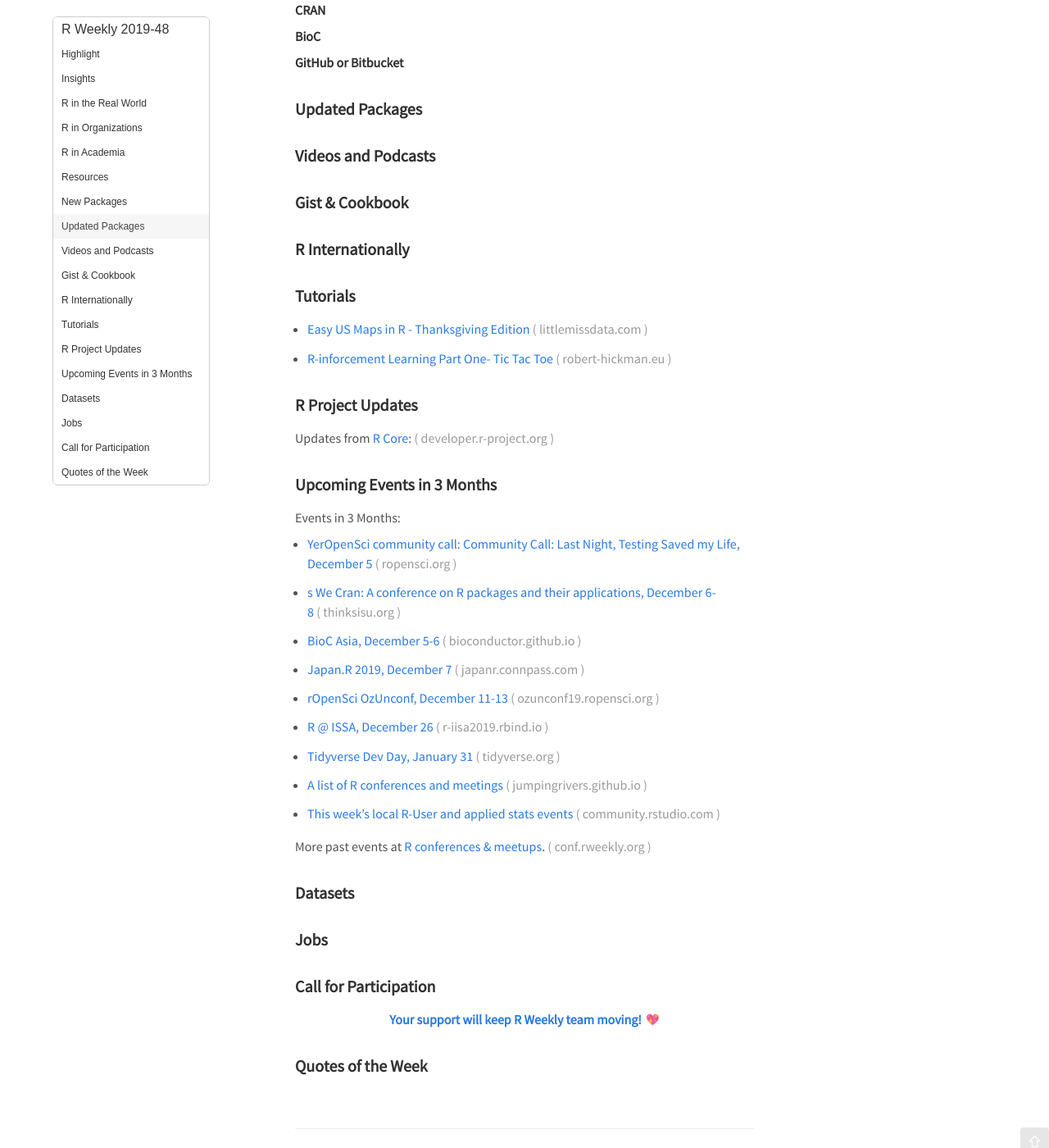
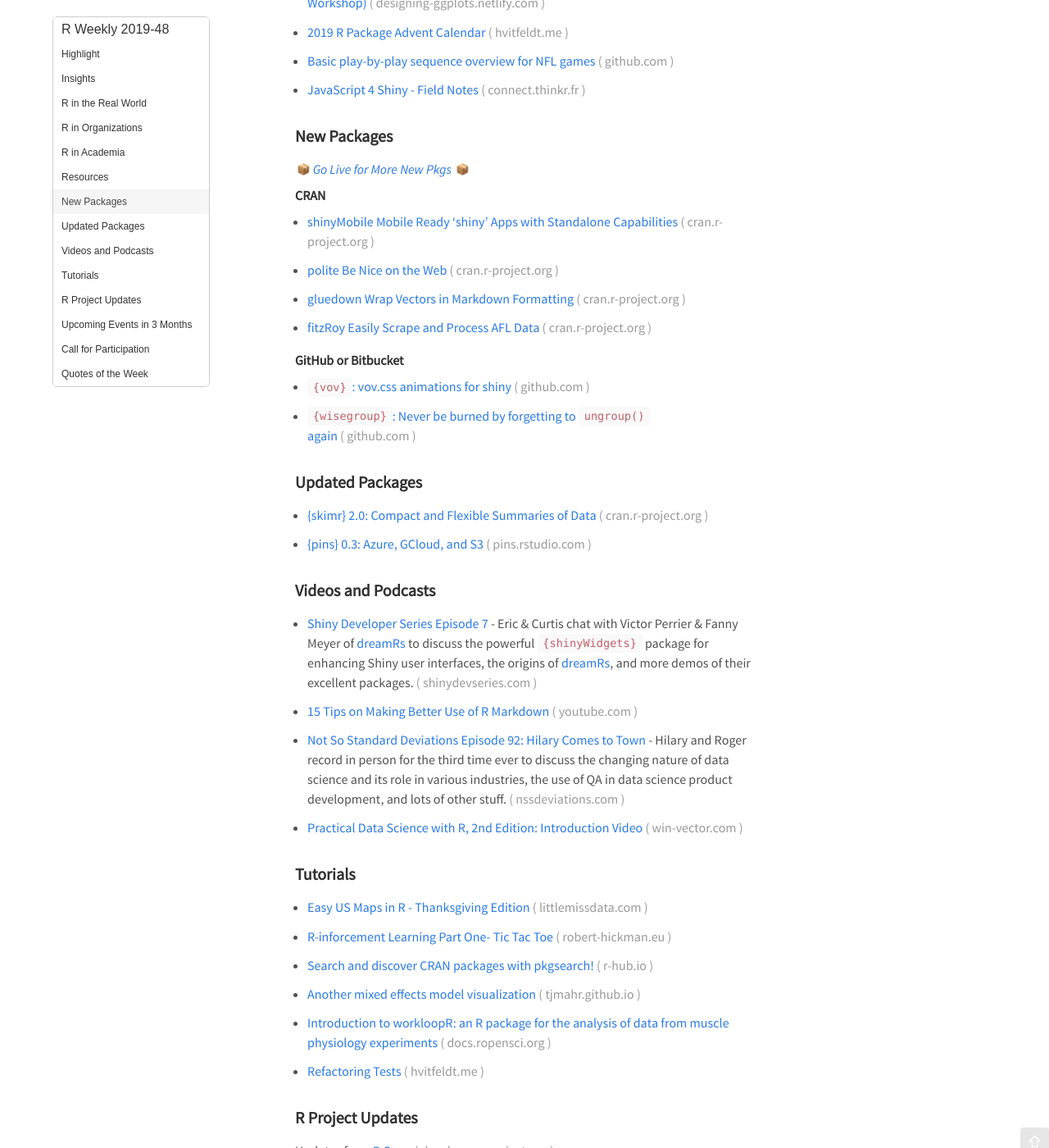
Before and after one commit to rweekly/rweekly.org, a Jekyll site: the page built from draft.md, in a window 1280 px wide and 1400 px high, scrolled down 1557 px. Shown: the whole window at 82% size. Built offline with Jekyll 4.4.1, drawn with Linux system fonts in a browser that asks for light colours; emoji names are drawn with the system emoji font; comment, search, counter and statistics services are not loaded; some of the changed text lies outside the part shown.

Commit message:
prep for next issue release

```diff
--- a/draft.md
+++ b/draft.md
@@ -23,13 +23,19 @@
 
 ![EPL2](https://raw.githubusercontent.com/rweekly/image/master/2019-12-02/xG_setpieceAT_top7_plot.png)
 
++ [AI, Machine Learning and Data Science Roundup: November 2019](https://blog.revolutionanalytics.com/2019/11/airoundup-november-2019.html)
+
++ [Easy US Maps in R - Thanksgiving Edition](https://www.littlemissdata.com/blog/usmap)
+
++ [Getting started with Keras from R - the 2020 edition](https://blogs.rstudio.com/tensorflow/posts/2019-11-27-gettingstarted-2020/)
+
 ###  R in Organizations
 
 + [A pivotal change to Software Carpentry](https://www.rostrum.blog/2019/11/27/pivot/)
 
-###  R in Academia
+### R in Academia
 
-
++ [R-inforcement Learning Part One- Tic Tac Toe](https://www.robert-hickman.eu/post/r-inforcement_learning_one/)
 
 ###  Resources
 
@@ -39,43 +45,58 @@
 
 + [Basic play-by-play sequence overview for NFL games](https://github.com/wiscostret/nflpbpseq/blob/master/nflpbpseqviz.md)
 
++ [JavaScript 4 Shiny - Field Notes](https://connect.thinkr.fr/js4shinyfieldnotes/)
+
 ###  New Packages
 
 <p class="added-hostname"><a href="https://rweekly.org/live" target="_blank" class="externalLink">📦 <i>Go Live for More New Pkgs</i> 📦</a></p>
 
 **CRAN**
 
++ [shinyMobile   Mobile Ready 'shiny' Apps with Standalone Capabilities](https://cran.r-project.org/package=shinyMobile)
 
++ [polite   Be Nice on the Web](https://cran.r-project.org/package=polite)
 
-**BioC**
++ [gluedown   Wrap Vectors in Markdown Formatting](https://cran.r-project.org/package=gluedown)
 
++ [fitzRoy   Easily Scrape and Process AFL Data](https://cran.r-project.org/package=fitzRoy)
 
 
 **GitHub or Bitbucket**
 
++ [`{vov}`: vov.css animations for shiny](https://github.com/tyluRp/vov)
 
++ [`{wisegroup}`: Never be burned by forgetting to `ungroup()` again](https://github.com/MilesMcBain/wisegroup)
 
 ### Updated Packages
 
++ [{skimr} 2.0: Compact and Flexible Summaries of Data](https://cran.r-project.org/web/packages/skimr/index.html)
 
++ [{pins} 0.3: Azure, GCloud, and S3](http://pins.rstudio.com/blog/posts/pins-0-3-0)
 
 ###  Videos and Podcasts
 
++ [Shiny Developer Series Episode 7](https://shinydevseries.com/ep7) - Eric & Curtis chat with Victor Perrier & Fanny Meyer of [dreamRs](https://www.dreamrs.fr/) to discuss the powerful `{shinyWidgets}` package for enhancing Shiny user interfaces, the origins of [dreamRs](https://www.dreamrs.fr/), and more demos of their excellent packages.
 
++ [15 Tips on Making Better Use of R Markdown](https://www.youtube.com/watch?v=L5yTrtRdeCI&feature=youtu.be)
 
-### Gist & Cookbook
++ [Not So Standard Deviations Episode 92: Hilary Comes to Town](http://nssdeviations.com/92-hilary-comes-to-town) - Hilary and Roger record in person for the third time ever to discuss the changing nature of data science and its role in various industries, the use of QA in data science product development, and lots of other stuff.
 
-
-
-### R Internationally
-
-
++ [Practical Data Science with R, 2nd Edition: Introduction Video](http://www.win-vector.com/blog/2019/11/practical-data-science-with-r-2nd-edition-introduction-video/)
 
 ###  Tutorials
 
 + [Easy US Maps in R - Thanksgiving Edition](https://www.littlemissdata.com/blog/usmap)
 
 + [R-inforcement Learning Part One- Tic Tac Toe](https://www.robert-hickman.eu/post/r-inforcement_learning_one/)
+
++ [Search and discover CRAN packages with pkgsearch!](https://blog.r-hub.io/2019/11/26/pkgsearch/)
+
++ [Another mixed effects model visualization](https://tjmahr.github.io/another-mixed-effects-model-visualization/)
+
++ [Introduction to workloopR: an R package for the analysis of data from muscle physiology experiments](https://docs.ropensci.org/workloopR/articles/Introduction-to-workloopR.html)
+
++ [Refactoring Tests](https://www.hvitfeldt.me/blog/refactoring-tests/)
 
 <!--<div class="post-more-begin></div><div class="post-more-end"></div>-->
 
@@ -100,6 +121,8 @@
 
 + [R @ ISSA, December 26](https://r-iisa2019.rbind.io/)
 
++ [Thinking about rstudio::conf 2020? See the full conference schedule!](https://blog.rstudio.com/2019/11/25/thinking-about-rstudio-conf-2020-see-the-full-conference-schedule/)
+
 + [Tidyverse Dev Day, January 31](https://www.tidyverse.org/blog/2019/11/tidyverse-dev-day-2020/)
 
 + [A list of R conferences and meetings](https://jumpingrivers.github.io/meetingsR/events.html)
@@ -108,17 +131,11 @@
 
 More past events at [R conferences & meetups](https://conf.rweekly.org).
 
-
-### Datasets
-
-### Jobs
-
-
-
-
 ###  Call for Participation
 
 
 <p class="hide-support added-hostname support-rweekly" style="text-align: center;font-weight: bold;">Your <a class="non-visited externalLink" href="https://www.patreon.com/rweekly" onclick="pas(this)">support</a> will keep R Weekly team moving! 💡</p>
 
 ###  Quotes of the Week
+
+<blockquote class="twitter-tweet"><p lang="en" dir="ltr">Waaaaaa Jackson Kwok just gave an incredible preso jam packed with interactive vis coded in <a href="https://twitter.com/hashtag/rstats?src=hash&amp;ref_src=twsrc%5Etfw">#rstats</a> tranpiled to JS feat live coding INCREDIBLE. <a href="https://twitter.com/hashtag/wombat2019?src=hash&amp;ref_src=twsrc%5Etfw">#wombat2019</a> <a href="https://t.co/qDmOBJDcK4">pic.twitter.com/qDmOBJDcK4</a></p>&mdash; Miles McBain (@MilesMcBain) <a href="https://twitter.com/MilesMcBain/status/1200294568551317504?ref_src=twsrc%5Etfw">November 29, 2019</a></blockquote> <script async src="https://platform.twitter.com/widgets.js" charset="utf-8"></script>
```
